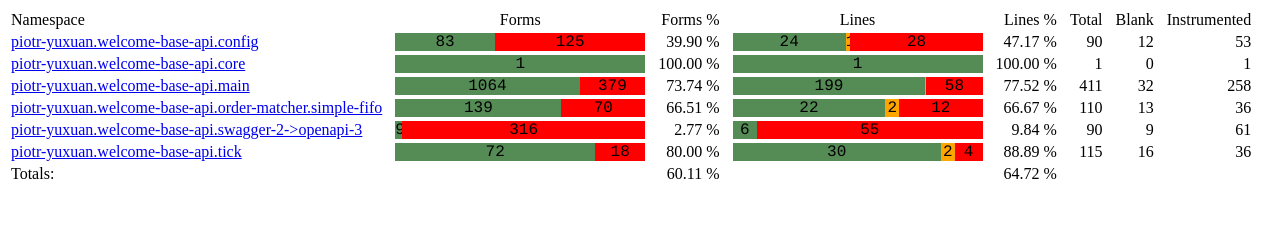
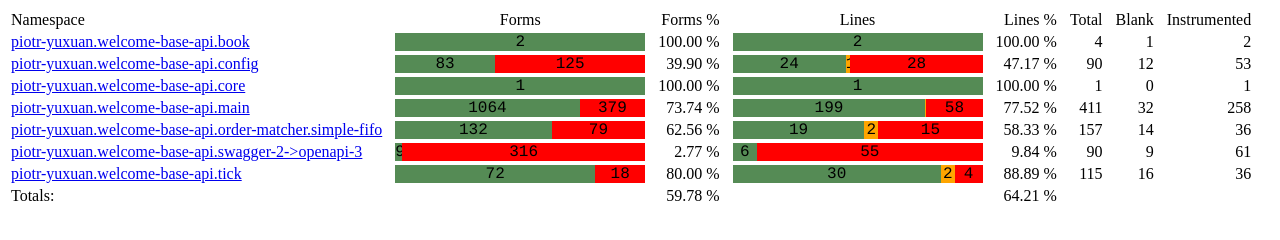
Before and after one commit to piotr-yuxuan/welcome-base-api, a plain HTML site: page doc/code-coverage/index.html in a window 1280 px wide. Drawn offline with Linux system fonts and the light colour scheme.

Commit message:
Update code coverage

```diff
--- a/doc/code-coverage/index.html
+++ b/doc/code-coverage/index.html
@@ -14,6 +14,17 @@
 <td class="with-number">Lines %</td>
 <td class="with-number">Total</td><td class="with-number">Blank</td><td class="with-number">Instrumented</td>
    </tr></thead>
+<tr>
+ <td><a href="piotr_yuxuan/welcome_base_api/book.clj.html">piotr-yuxuan.welcome-base-api.book</a></td><td class="with-bar"><div class="covered"
+                                style="width:100.0%;
+                                        float:left;"> 2 </div></td>
+<td class="with-number">100.00 %</td>
+<td class="with-bar"><div class="covered"
+                                style="width:100.0%;
+                                        float:left;"> 2 </div></td>
+<td class="with-number">100.00 %</td>
+<td class="with-number">4</td><td class="with-number">1</td><td class="with-number">2</td>
+</tr>
 <tr>
  <td><a href="piotr_yuxuan/welcome_base_api/config.clj.html">piotr-yuxuan.welcome-base-api.config</a></td><td class="with-bar"><div class="covered"
                                 style="width:39.90384615384615%;
@@ -61,20 +72,20 @@
 </tr>
 <tr>
  <td><a href="piotr_yuxuan/welcome_base_api/order_matcher/simple_fifo.clj.html">piotr-yuxuan.welcome-base-api.order-matcher.simple-fifo</a></td><td class="with-bar"><div class="covered"
-                                style="width:66.50717703349282%;
-                                        float:left;"> 139 </div><div class="not-covered"
-                                style="width:33.49282296650718%;
-                                        float:left;"> 70 </div></td>
-<td class="with-number">66.51 %</td>
+                                style="width:62.55924170616114%;
+                                        float:left;"> 132 </div><div class="not-covered"
+                                style="width:37.44075829383886%;
+                                        float:left;"> 79 </div></td>
+<td class="with-number">62.56 %</td>
 <td class="with-bar"><div class="covered"
-                                style="width:61.111111111111114%;
-                                        float:left;"> 22 </div><div class="partial"
+                                style="width:52.77777777777778%;
+                                        float:left;"> 19 </div><div class="partial"
                                 style="width:5.555555555555555%;
                                         float:left;"> 2 </div><div class="not-covered"
-                                style="width:33.333333333333336%;
-                                        float:left;"> 12 </div></td>
-<td class="with-number">66.67 %</td>
-<td class="with-number">110</td><td class="with-number">13</td><td class="with-number">36</td>
+                                style="width:41.666666666666664%;
+                                        float:left;"> 15 </div></td>
+<td class="with-number">58.33 %</td>
+<td class="with-number">157</td><td class="with-number">14</td><td class="with-number">36</td>
 </tr>
 <tr>
  <td><a href="piotr_yuxuan/welcome_base_api/swagger_2_>openapi_3.clj.html">piotr-yuxuan.welcome-base-api.swagger-2->openapi-3</a></td><td class="with-bar"><div class="covered"
@@ -110,9 +121,9 @@
 </tr>
 <tr><td>Totals:</td>
 <td class="with-bar"></td>
-<td class="with-number">60.11 %</td>
+<td class="with-number">59.78 %</td>
 <td class="with-bar"></td>
-<td class="with-number">64.72 %</td>
+<td class="with-number">64.21 %</td>
    </tr>
   </table>
  </body>
```
Also changed, not shown: doc/code-coverage/coverage.txt.
